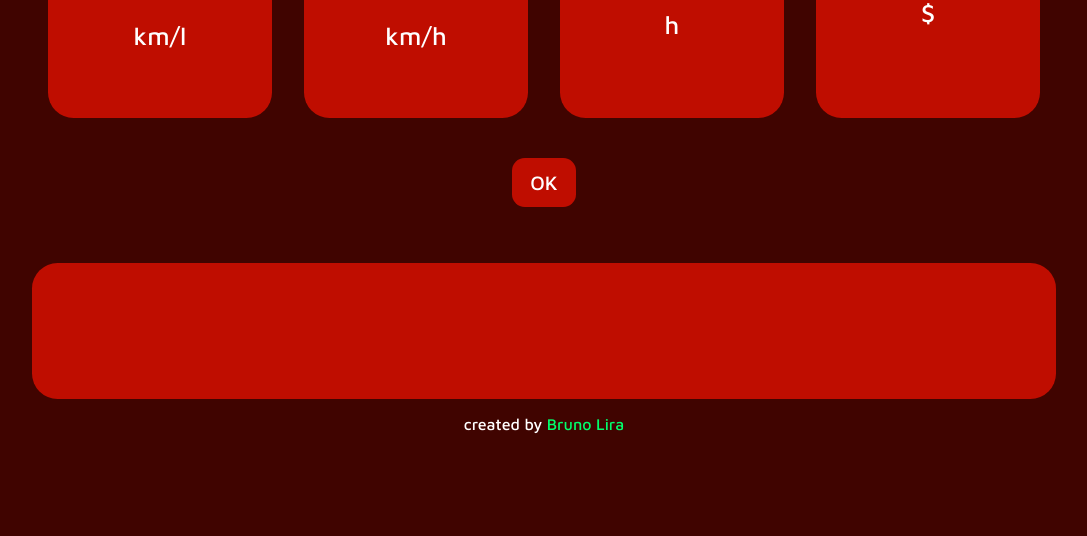
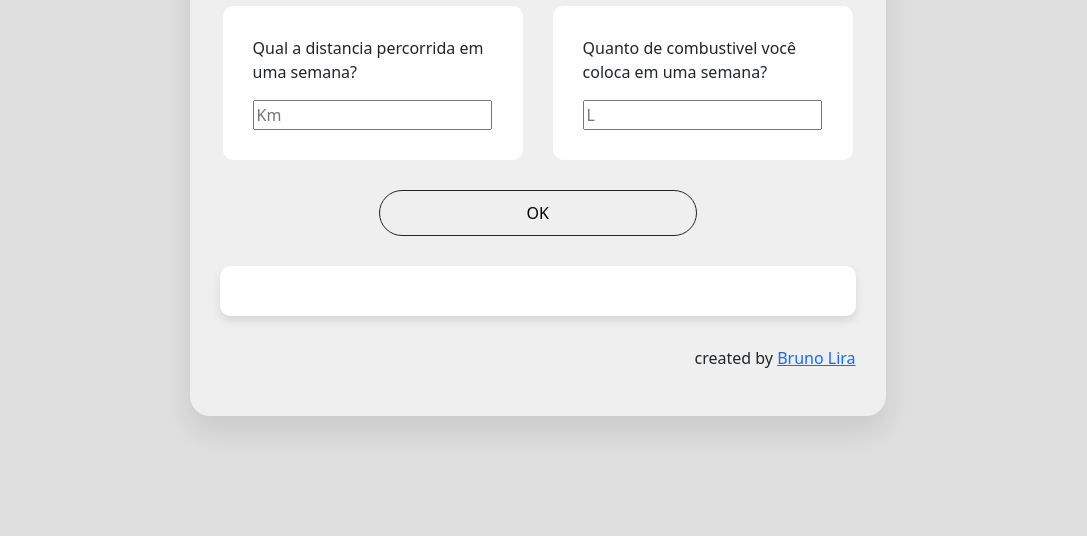
Before and after one commit to brunolieps/Vehicle-Consumption, a plain HTML site: page index.html in a window 1280 px wide. Shown: the part 264-800 px from the top of the page, without its empty margins (96-1183 px from the left). Drawn offline with nearby package versions, Linux system fonts and the light colour scheme.

Commit message:
Real calculation

```diff
--- a/calc.js
+++ b/calc.js
@@ -1,17 +1,12 @@
 function Calculate() {
-    var consumption = document.getElementById("consumption").value;
-    var averageSpeed = document.getElementById("average_speed").value;
-    var travelTime = document.getElementById("travel_time").value;
-    var fuelPrice = document.getElementById("fuel_price").value;
+    var distance = document.getElementById("distance").value;
+    var gas = document.getElementById("gas").value;
 
-    var trip = averageSpeed * travelTime;
-    var consumptionPrice = (((averageSpeed * travelTime) / consumption) * fuelPrice)
+    var consumption = distance / gas;
 
-    if (consumption != "" && averageSpeed != "" && travelTime != "" && fuelPrice != "") {
-        document.getElementById("result").innerHTML = "You ran " + trip + "km and spent $" + consumptionPrice.toFixed(2);
-    }else if(averageSpeed != "" && travelTime != ""){
-        document.getElementById("result").innerHTML = "You ran " + trip + "km";
-    }else if(consumption == "" && averageSpeed == "" && travelTime == "" && fuelPrice == ""){
+    if (distance != "" && gas != "") {
+        document.getElementById("result").innerHTML = "Your car do " + consumption.toFixed(2) + " km/l";
+    }else if(distance == "" && gas == ""){
         document.getElementById("result").innerHTML = "fill in your travel information!";
     }
 }
--- a/index.html
+++ b/index.html
@@ -1,45 +1,38 @@
 <hmtl>
 
     <head>
-        <title>Vehicle Consumption | By Bruno Lira</title>
+        <title>Consumo do carro | By Bruno Lira</title>
 
         <script src="calc.js"></script>
+        <link href="https://cdn.jsdelivr.net/npm/bootstrap@5.0.2/dist/css/bootstrap.min.css" rel="stylesheet" integrity="sha384-EVSTQN3/azprG1Anm3QDgpJLIm9Nao0Yz1ztcQTwFspd3yD65VohhpuuCOmLASjC" crossorigin="anonymous">
         <link rel="stylesheet" type="text/css" href="style.css">
         <link href="https://fonts.googleapis.com/css2?family=Maven+Pro:wght@500;700&display=swap" rel="stylesheet">
 
         <meta property="fb:app_id" content="0">
         <meta property="og:type" content="website">
         <meta property="og:url" content="https://bruno-lira.github.io/Vehicle-Consumption/">
-        <meta property="og:title" content="Vehicle Consumption">
+        <meta property="og:title" content="Consumo do carro">
         <meta property="og:image" content="https://bruno-lira.github.io/Vehicle-Consumption/src/Logo.jpg">
-        <meta property="og:description" content="Calculates vehicle consumption">
+        <meta property="og:description" content="Calcule o consumo do seu carro">
     </head>
 
-    <body>
-        <div class="container">
+    <body class="d-flex justify-content-center align-items-center">
+
+        <div class="box">
             <h1>Vehicle consumption</h1>
-            <div class="item">
-                <div class="item_container">
-                    <p>what is the consumption of your vehicle?</p>
-                    <input id="consumption" type="number" placeholder="km/l">
+            <h3>in a week?</h3>
+            <div class="row">
+                <div class="item col">
+                    <div class="item_container">
+                        <p>Qual a distancia percorrida em uma semana?</p>
+                        <input id="distance" type="number" placeholder="Km">
+                    </div>
                 </div>
-            </div>
-            <div class="item">
-                <div class="item_container">
-                    <p>what was the average speed of the trip?</p>
-                    <input id="average_speed" type="number" placeholder="km/h">
-                </div>
-            </div>
-            <div class="item">
-                <div class="item_container">
-                    <p>how long was the trip?</p>
-                    <input id="travel_time" type="number" placeholder="h">
-                </div>
-            </div>
-            <div class="item">
-                <div class="item_container">
-                    <p>fuel price</p>
-                    <input id="fuel_price" type="number" placeholder="$">
+                <div class="item col">
+                    <div class="item_container">
+                        <p>Quanto de combustivel você coloca em uma semana?</p>
+                        <input id="gas" type="number" placeholder="L">
+                    </div>
                 </div>
             </div>
             <button onclick="Calculate()">OK</button>
--- a/style.css
+++ b/style.css
@@ -1,117 +1,64 @@
-* {
-    padding: 0px;
-    margin: 0px;
+body {
+    background: #dfdfdf;
+    height: 99vh;
+    width: 99vw;
 }
 
-::-moz-selection {
-    /* Code for Firefox */
-    color: #400400;
-    background: #00FF6B;
-}
-
-::selection {
-    color: #400400;
-    background: #00FF6B;
-}
-
-::-webkit-input-placeholder {
-    /* Edge */
-    color: white;
-    font-family: 'Maven Pro', sans-serif;
-}
-
-:-ms-input-placeholder {
-    /* Internet Explorer 10-11 */
-    color: white;
-    font-family: 'Maven Pro', sans-serif;
-}
-
-input[type=number]::-webkit-inner-spin-button {
-  -webkit-appearance: none;
-}
-
-::placeholder {
-    color: white;
-    font-family: 'Maven Pro', sans-serif;
-}
-
-body {
-    background-color: #400400;
-    color: white;
-    font-family: 'Maven Pro', sans-serif;
-    text-align: center;
-}
-
-.container {
-    width: 80vw;
-    margin: auto;
-    position: relative;
-    top: 12vh;
+.box {
+    background: #efefef;
+    padding: 30px;
+    border-radius: 20px;
+    -webkit-box-shadow: 0px 15px 30px 0px rgba(0, 0, 0, 0.1);
+    box-shadow: 0px 15px 30px 0px rgba(0, 0, 0, 0.1);
 }
 
 .item {
-    background-color: #BF0D00;
-    min-height: 25vh;
-    width: 15vw;
-    padding: 1.25vw;
-    margin: 1.25vw;
-    float: left;
-    font-size: 20px;
-    border-radius: 2vw;
+    background: #fff;
+    width: 300px;
+    padding: 30px;
+    margin: 30px 15px;
+    border-radius: 10px;
+    -webkit-box-shadow: 0px 0px 0px 0px rgba(0, 0, 0, 0.1);
+    box-shadow: 0px 0px 0px 0px rgba(0, 0, 0, 0.1);
+    transition: box-shadow .25s;
+}
 
+.item:hover{
+    -webkit-box-shadow: 0px 5px 10px 0px rgba(0, 0, 0, 0.1);
+    box-shadow: 0px 5px 10px 0px rgba(0, 0, 0, 0.1);
+}
+
+button {
+    width: 50%;
+    margin: 0px 25%;
+    padding: 10px;
+    border: 1px solid #242424;
+    border-radius: 50px;
+    -webkit-box-shadow: 0px 0px 0px 0px rgba(0, 0, 0, 0.1);
+    box-shadow: 0px 0px 0px 0px rgba(0, 0, 0, 0.1);
+    transition: background .25s, border .25s, box-shadow .25s;
+}
+
+button:hover {
+    background: #fff;
+    border: 1px solid #fff;
+    -webkit-box-shadow: 0px 5px 10px 0px rgba(0, 0, 0, 0.1);
+    box-shadow: 0px 5px 10px 0px rgba(0, 0, 0, 0.1);
+}
+
+.result {
+    background: #fff;
+    width: 100%;
+    height: 50px;
+    margin: 30px 0px;
+    border-radius: 10px;
     display: flex;
     justify-content: center;
     align-items: center;
+    -webkit-box-shadow: 0px 5px 10px 0px rgba(0, 0, 0, 0.1);
+    box-shadow: 0px 5px 10px 0px rgba(0, 0, 0, 0.1);
 }
 
-input {
-    background-color: #BF0D00;
-    color: white;
-    font-size: 25px;
-    width: 10vw;
-    height: 10vh;
-    border: 0px;
-    text-align: center;
+#credit {
+    text-align: right;
 }
-
-button {
-    background-color: #BF0D00;
-    border: 0px;
-    color: white;
-    font-family: 'Maven Pro', sans-serif;
-    font-size: 20px;
-    padding: 1vw;
-    width: 5vw;
-    border-radius: 1vw;
-    position: relative;
-    top: 3vh;
-    cursor: pointer;
-}
-
-button:hover {
-    background-color: #FF1100;
-}
-
-.result {
-    background-color: #BF0D00;
-    padding: 1vh 0 1vh 0;
-    min-height: 15vh;
-    font-size: 40px;
-    border-radius: 2vw;
-    position: relative;
-    top: 10vh;
-
-    display: flex;
-    justify-content: center;
-    align-items: center;
-}
-
-#credit{
-    position: relative;
-    top: 12vh;
-}
-
-#credit a{
-    color: #00FF6B;
-    text-decoration: none;
-}
```
